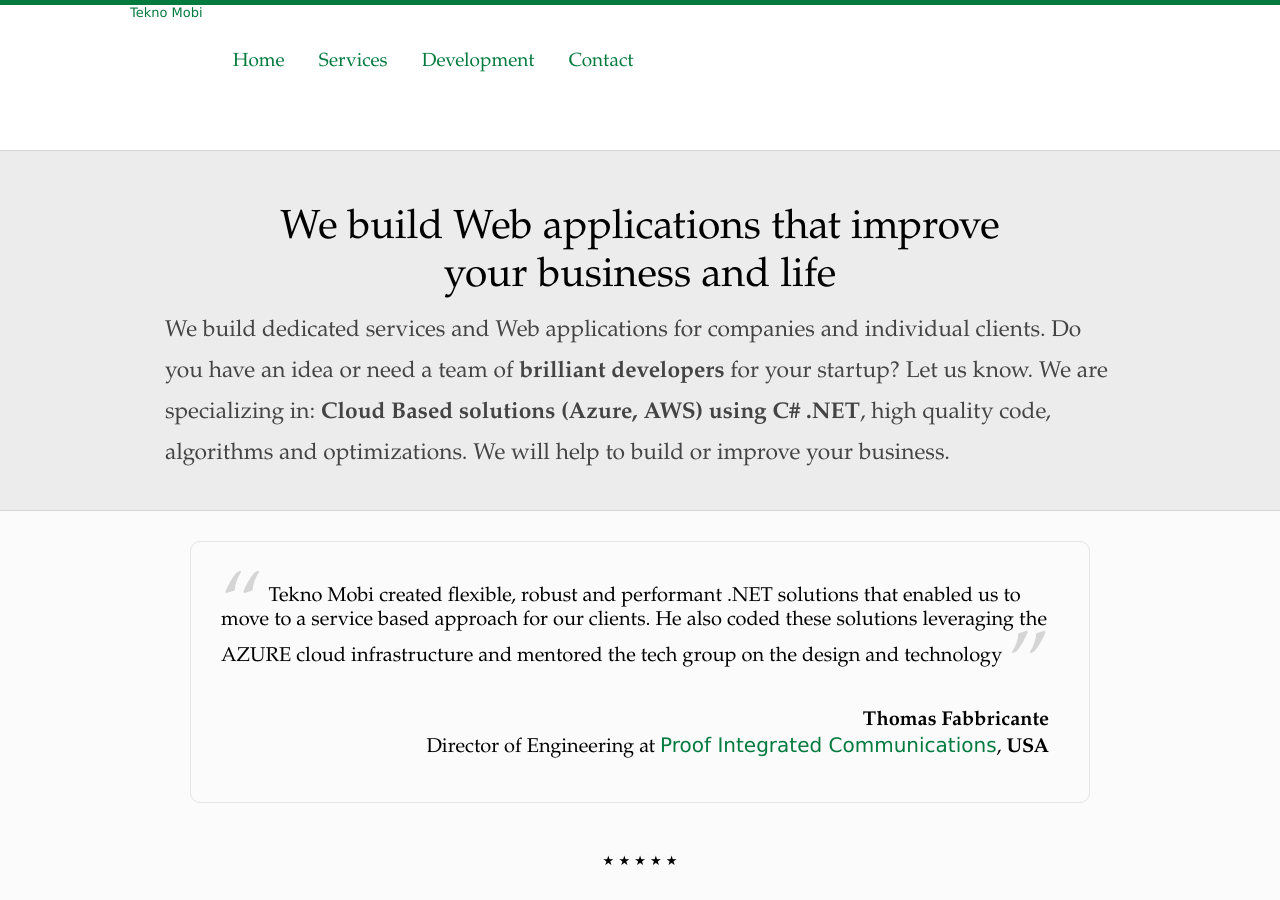
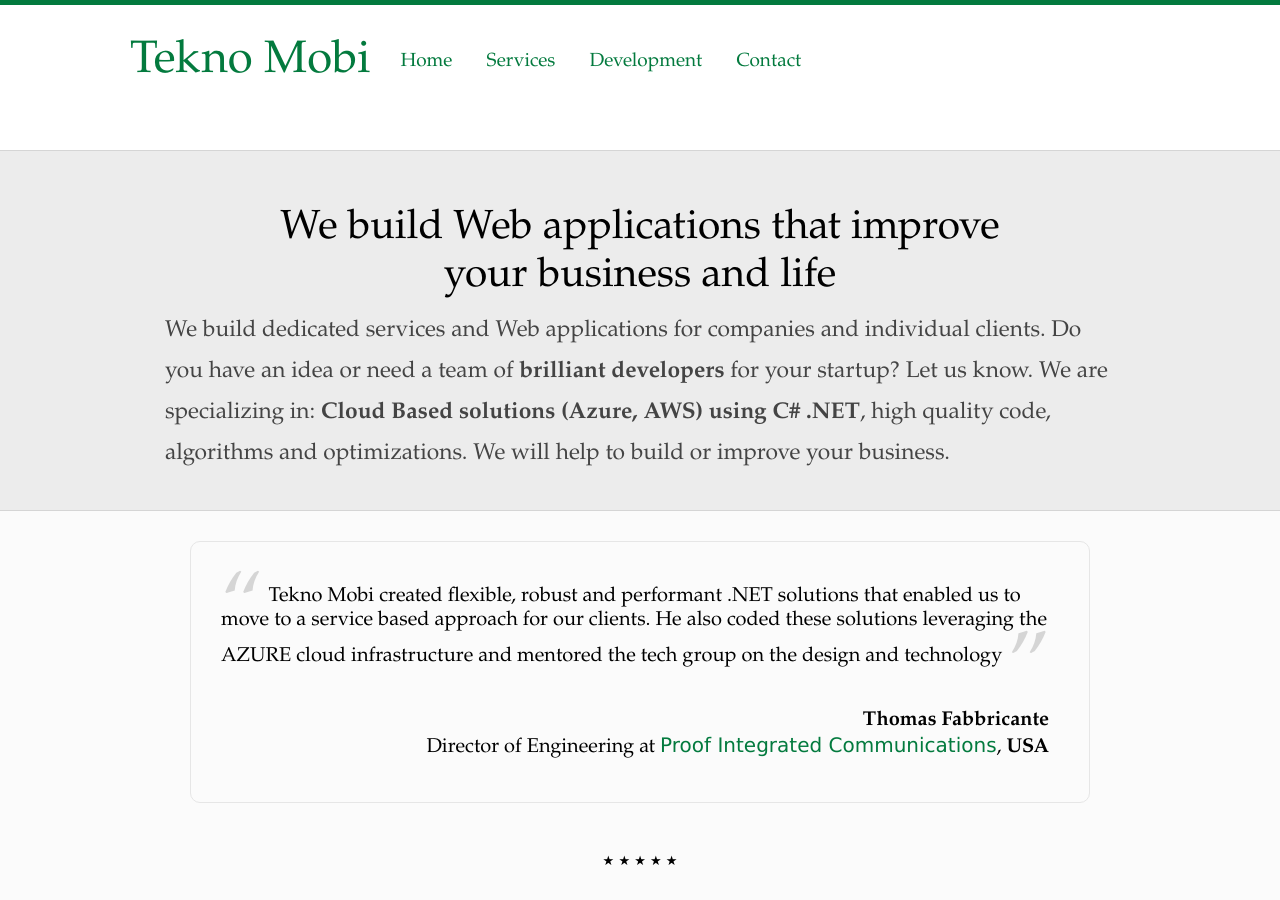
Before and after one commit to lnyousif/teknomobi, a Jekyll site: the page built from index.html, in a window 1280 px wide and 900 px high. Built offline with Jekyll 4.4.1, drawn with Linux system fonts in a browser that asks for light colours.

```diff
--- a/_includes/nav.html
+++ b/_includes/nav.html
@@ -2,7 +2,7 @@
     <div id="strip"></div>
     <div class="top">
         <div class="logo">
-            <a href="/">Tekno Mobi</a>
+            <a href="/"><h1>Tekno Mobi</h1></a>
         </div>
         <div class="links">
             <a href="/">Home</a>
```
